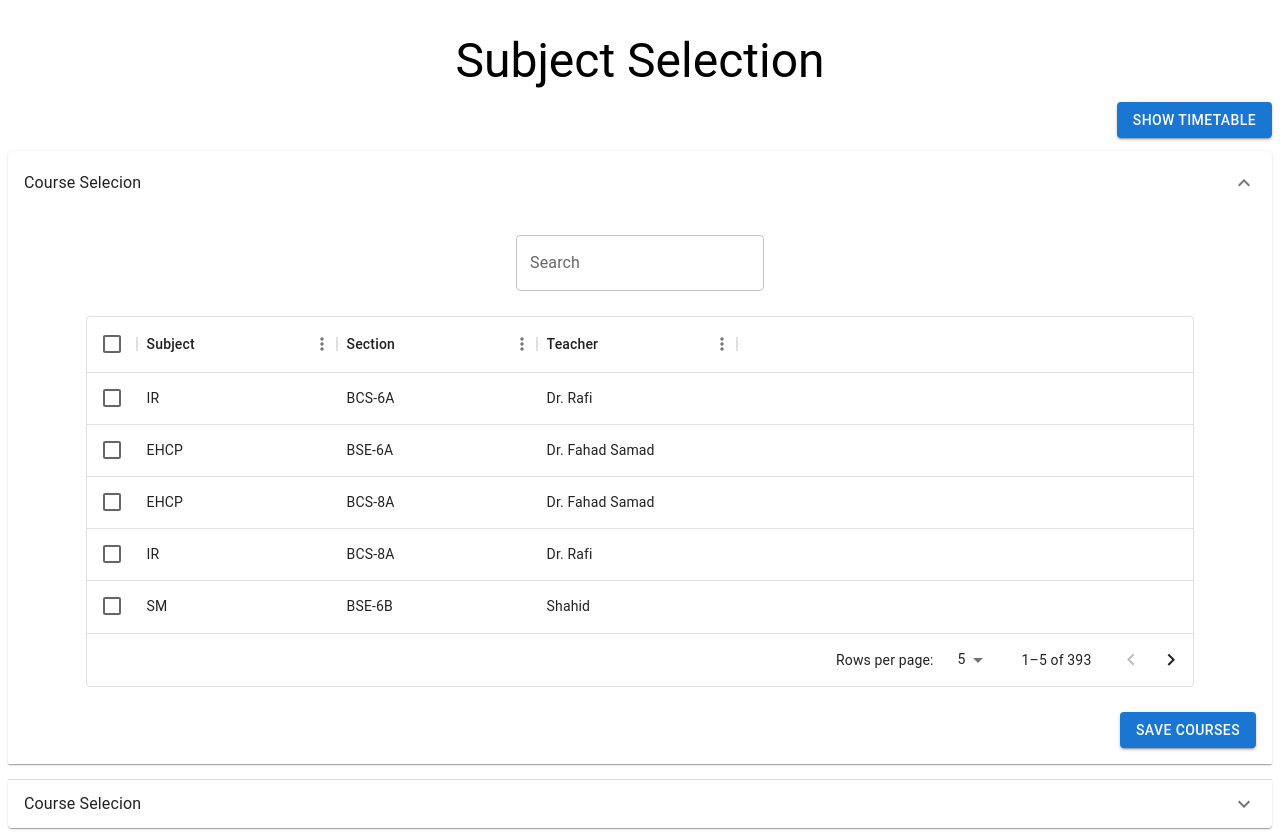
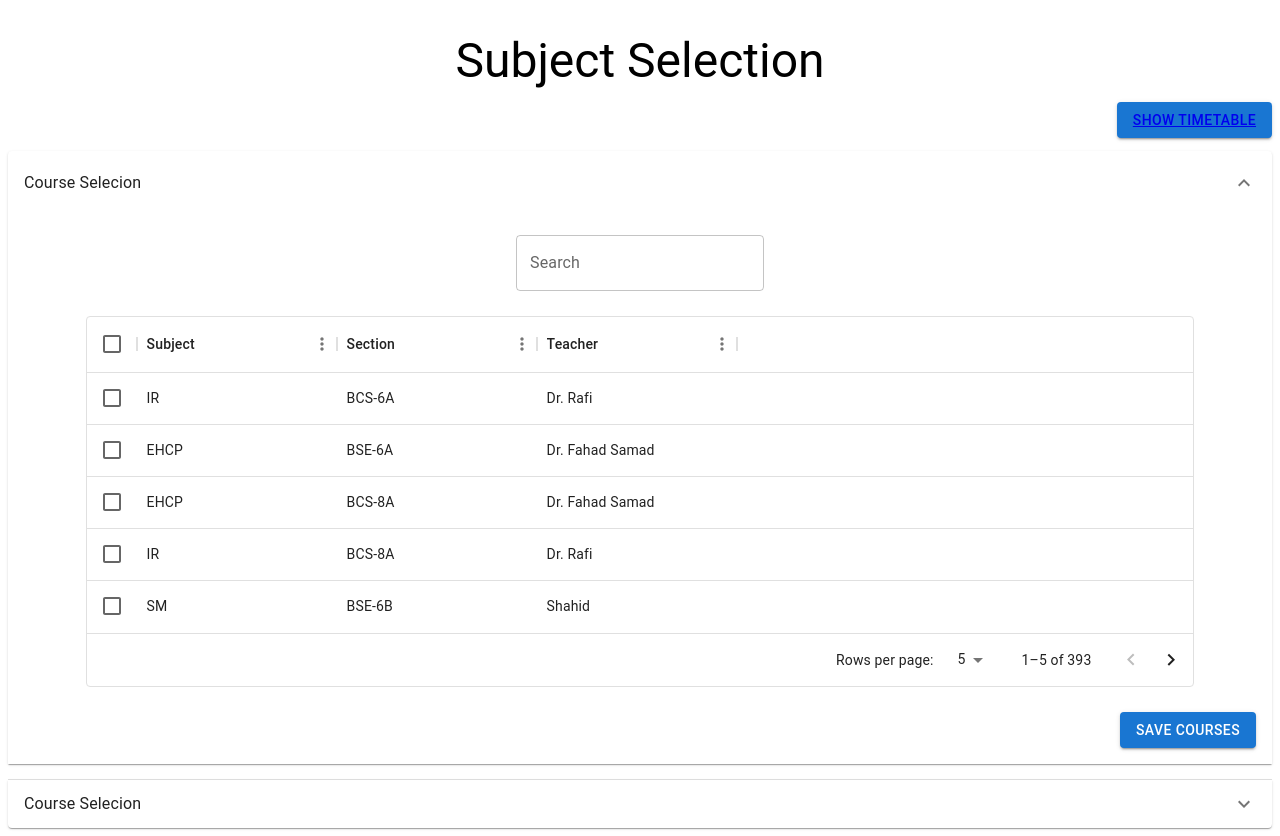
Before and after one commit to nawfal4756/timetable-viewer, a Next.js app: page /selection in a window 1280 px wide. Built offline with nearby package versions, Linux system fonts and the light colour scheme.

Commit message:
Page changed to link on selection

```diff
--- a/pages/selection.tsx
+++ b/pages/selection.tsx
@@ -7,6 +7,7 @@ import { Accordion, AccordionDetails, AccordionSummary, Button, Paper, TableCont
 import { DataGrid, GridRowSelectionModel } from "@mui/x-data-grid";
 import { useRouter } from "next/router";
 import {Delete, ExpandMore} from "@mui/icons-material"
+import Link from "next/link";
 
 
 export default function Selection() {
@@ -89,7 +90,7 @@ export default function Selection() {
                         <Typography variant="h3" sx={{textAlign: "center"}}>Subject Selection</Typography>
                     </Grid>
                     <Grid xs={12} sx={{paddingY: "1%", display: "flex", justifyContent: "flex-end"}}>
-                        <Button variant="contained" onClick={() => {router.push("/")}}>Show Timetable</Button>
+                        <Button variant="contained"><Link href="/">Show Timetable</Link></Button>
                     </Grid>
                     <Grid xs={12}>
                         <Accordion expanded={accordionSelected === "selection"} onChange={handleAccordionChange("selection")}>
```
